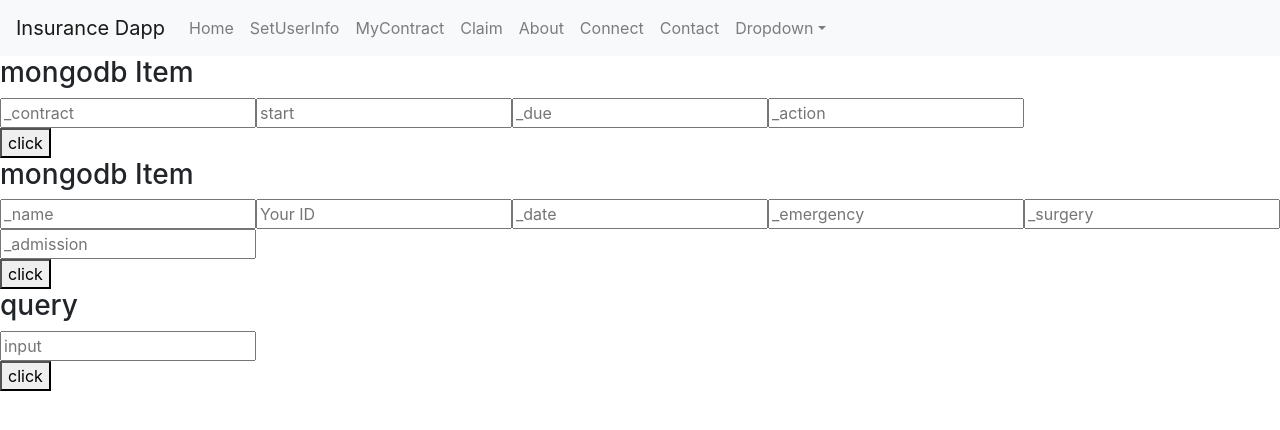
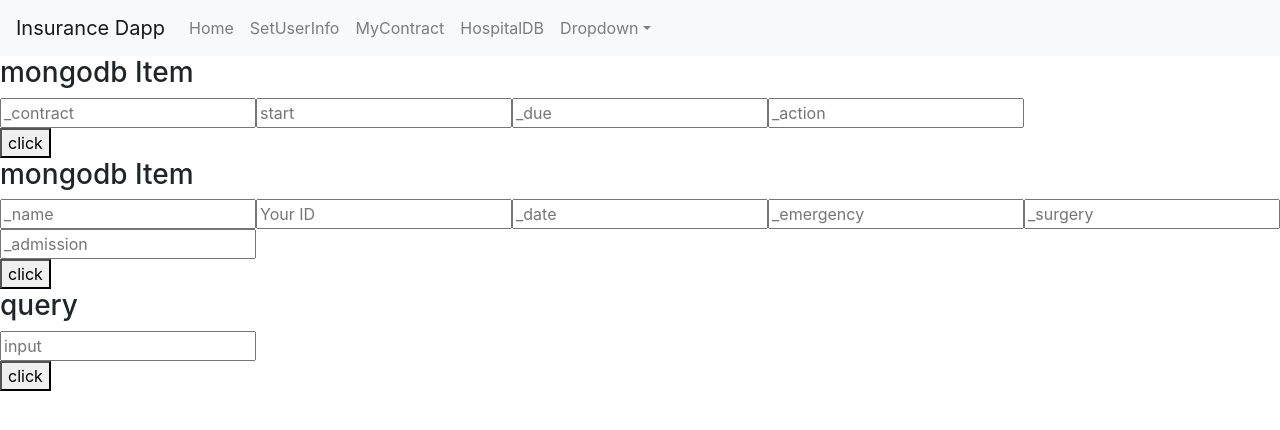
Before and after one commit to Chaoyuuu/InsuranceWeb, a React (Create React App) app in the folder client/: page /connect in a window 1280 px wide. Shown: the top 430 px of the page. Built offline with nearby package versions, Linux system fonts and the light colour scheme.

Commit message:
add Contract.js

```diff
--- a/client/src/components/Claim.js
+++ b/client/src/components/Claim.js
@@ -164,6 +164,7 @@ class Claim extends Component {
                 <p>waitting ...
                 <Spinner animation="border" variant="info" />
                 </p>
+                {/* <col sm={6}>
                 <Toast>
                     <Toast.Header>
                     <img src="holder.js/20x20?text=%20" className="rounded mr-2" alt="" />
@@ -172,7 +173,7 @@ class Claim extends Component {
                     </Toast.Header>
                     <Toast.Body>See? Just like this.</Toast.Body>
                 </Toast>
-
+                </col> */}
                 </div>
 
             );
--- a/client/src/components/NavBar.js
+++ b/client/src/components/NavBar.js
@@ -13,10 +13,10 @@ class NavBar extends Component {
                     <Nav.Link href="/">Home</Nav.Link>
                     <Nav.Link href="/App">SetUserInfo</Nav.Link>
                     <Nav.Link href="/MyContract">MyContract</Nav.Link>
-                    <Nav.Link href="/Claim">Claim</Nav.Link>
-                    <Nav.Link href="/About">About</Nav.Link>
-                    <Nav.Link href="/Connect">Connect</Nav.Link>
-                    <Nav.Link href="/Contact">Contact</Nav.Link>
+                    {/* <Nav.Link href="/Claim">Claim</Nav.Link> */}
+                    {/* <Nav.Link href="/About">About</Nav.Link> */}
+                    <Nav.Link href="/Connect">HospitalDB</Nav.Link>
+                    {/* <Nav.Link href="/Contact">Contact</Nav.Link> */}
                     <NavDropdown title="Dropdown" id="basic-nav-dropdown">
                         <NavDropdown.Item href="#action/3.1">Action</NavDropdown.Item>
                         <NavDropdown.Item href="#action/3.2">Another action</NavDropdown.Item>
```
Also changed, not shown: client/src/components/Contracts.js (added, +29 -0 lines).
